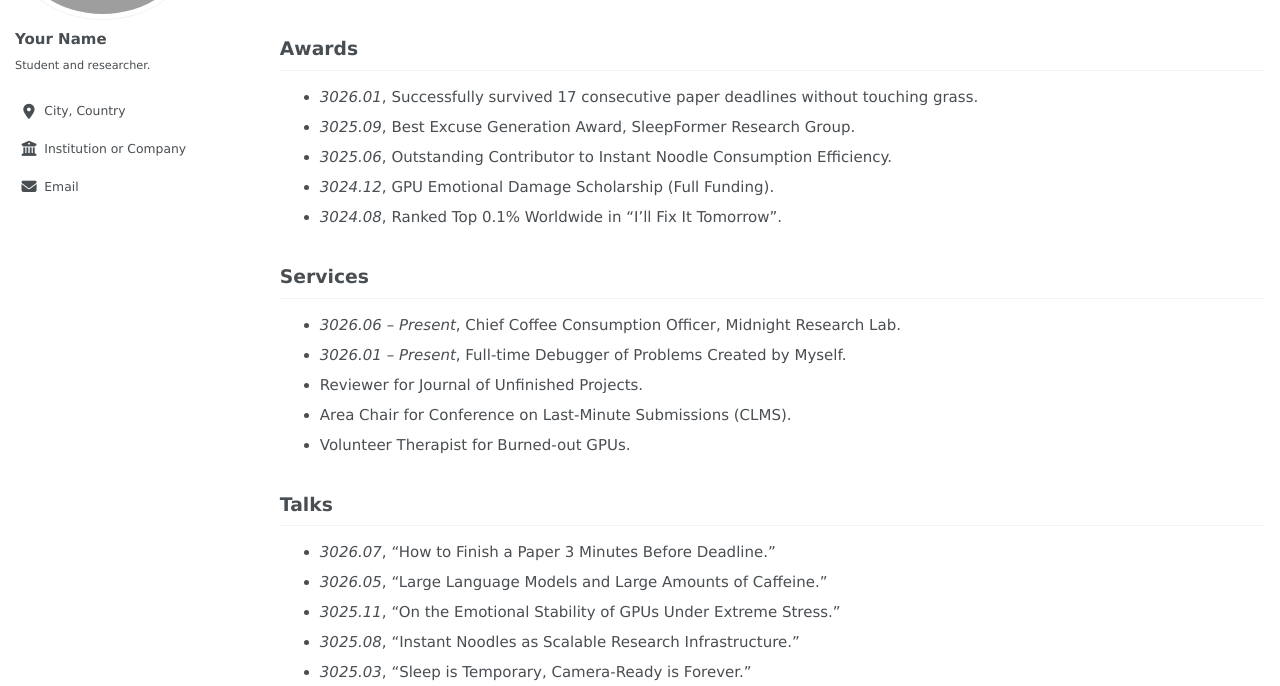
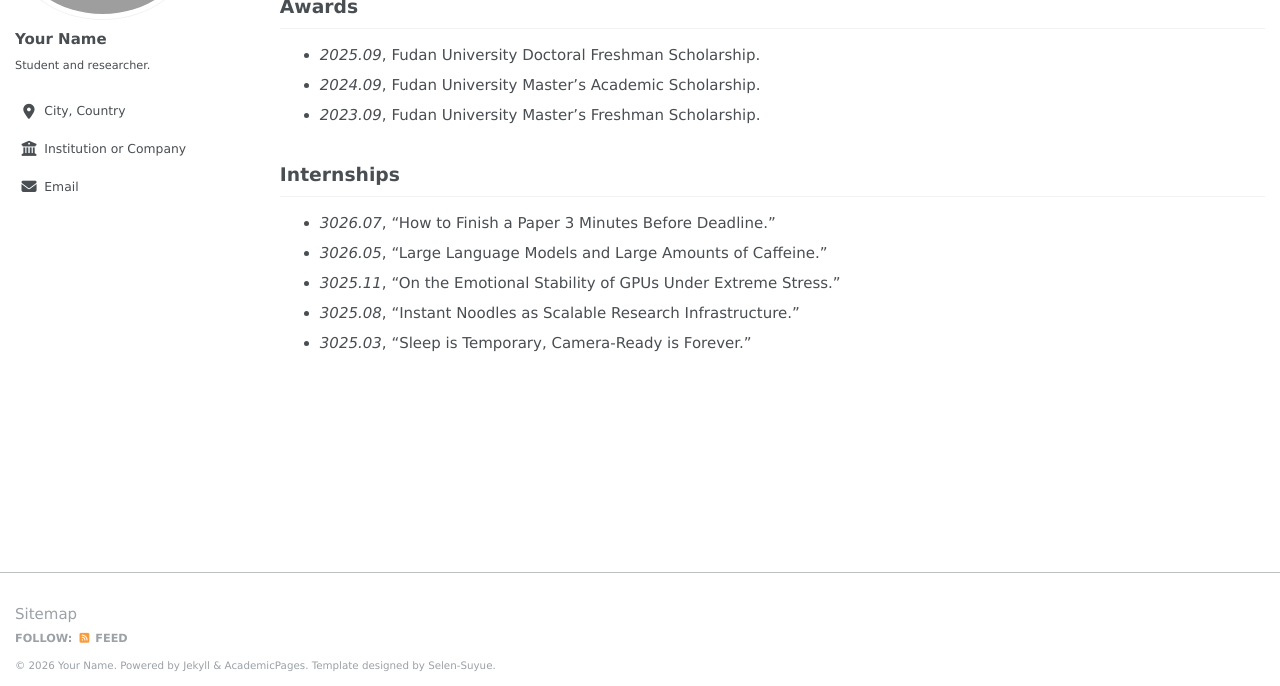
Before and after one commit to Lyxxx1211/Lyxxx1211.github.io, a Jekyll site: the page built from _pages/about.md, in a window 1280 px wide and 900 px high, scrolled down 1312 px, cut to the strip 214-900 px from the top of the window. Built offline with Jekyll 4.4.1, drawn with Linux system fonts in a browser that asks for light colours; some web fonts are replaced; our own code applies the rules of GitHub Pages for plain Markdown files; some of the changed text lies outside the part shown.

Commit message:
{message}

```diff
--- a/_pages/about.md
+++ b/_pages/about.md
@@ -13,7 +13,7 @@ Hi! I work on AI, survive on instant noodles, and submit papers 3 minutes before
 
 Feel free to reach out if you are interested in collaboration or potential opportunities.
 
-News
+🔥News
 ---------------
 <div class="news-box">
   <ul class="news-list">
@@ -152,25 +152,15 @@ Projects
 
 Awards
 --------
-- *3026.01*, Successfully survived 17 consecutive paper deadlines without touching grass.
-- *3025.09*, Best Excuse Generation Award, SleepFormer Research Group.
-- *3025.06*, Outstanding Contributor to Instant Noodle Consumption Efficiency.
-- *3024.12*, GPU Emotional Damage Scholarship (Full Funding).
-- *3024.08*, Ranked Top 0.1% Worldwide in “I’ll Fix It Tomorrow”.
+- *2025.09*, Fudan University Doctoral Freshman Scholarship.
+- *2024.09*, Fudan University Master's Academic Scholarship.
+- *2023.09*, Fudan University Master's Freshman Scholarship.
 
 
 
-Services
---------
-- *3026.06 – Present*, Chief Coffee Consumption Officer, Midnight Research Lab.
-- *3026.01 – Present*, Full-time Debugger of Problems Created by Myself.
-- Reviewer for Journal of Unfinished Projects.
-- Area Chair for Conference on Last-Minute Submissions (CLMS).
-- Volunteer Therapist for Burned-out GPUs.
 
 
-
-Talks
+Internships
 --------
 - *3026.07*, “How to Finish a Paper 3 Minutes Before Deadline.”
 - *3026.05*, “Large Language Models and Large Amounts of Caffeine.”
```
Also changed, not shown: other parts of _pages/about.md (+1 -1 lines).
